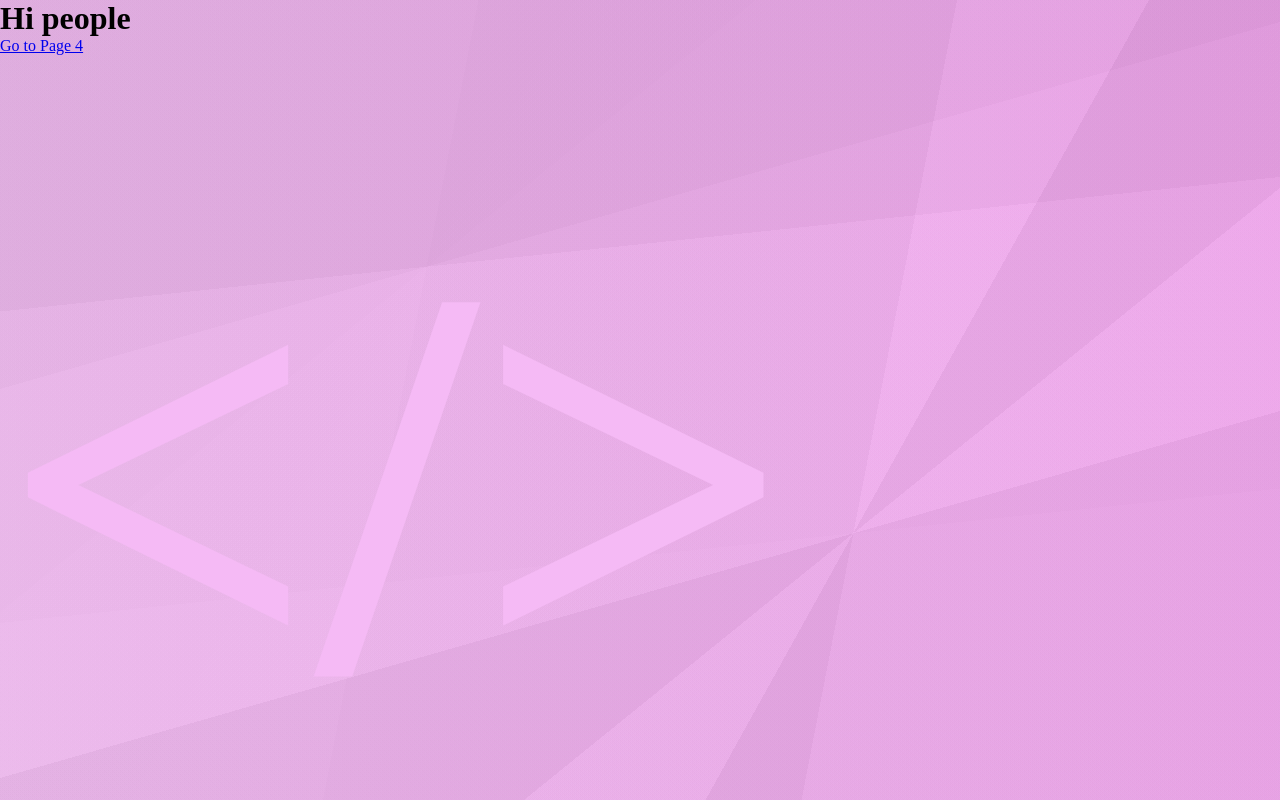
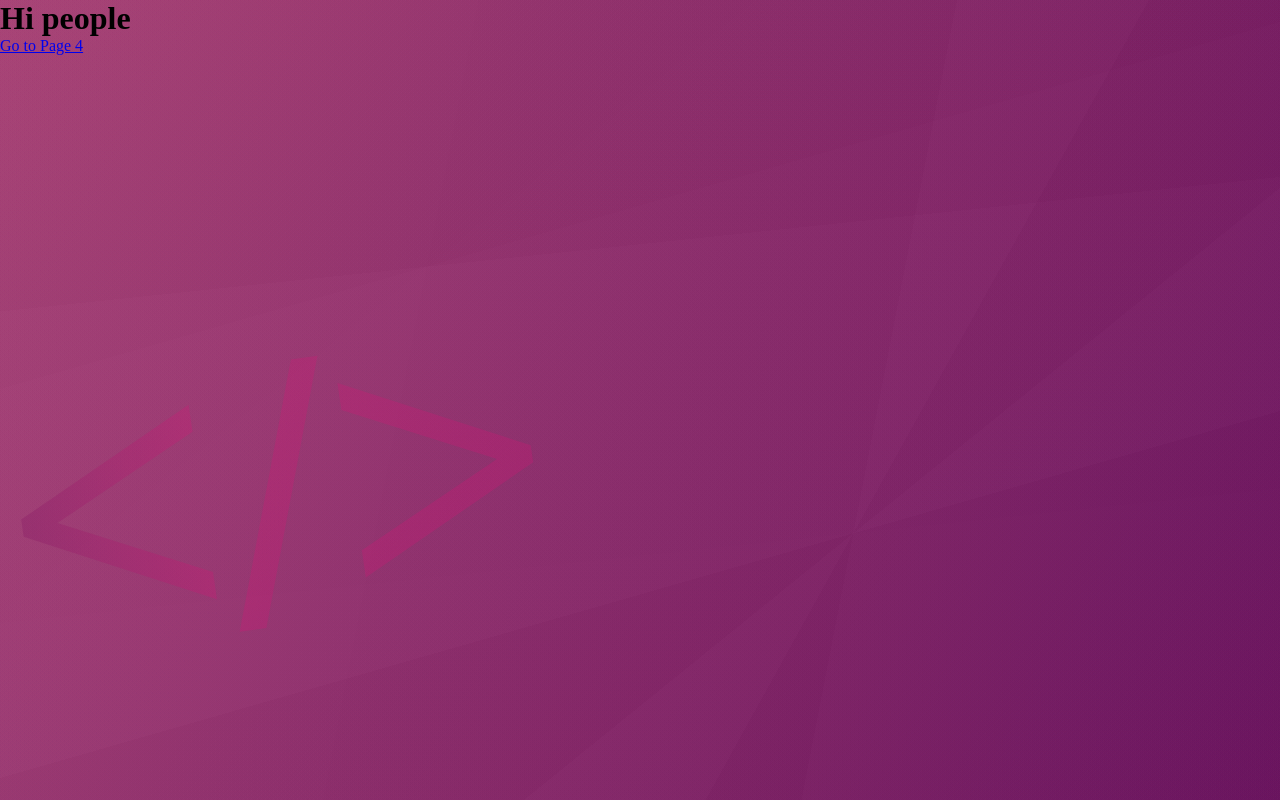
Before and after one commit to Hex-Zero/Main-Site, a Gatsby site: page / in a window 1280 px wide. Built offline with nearby package versions, Linux system fonts and the light colour scheme; Gatsby itself is replaced by a stand-in of ours.

Commit message:
animated symbol size corection

```diff
--- a/src/style/_layout.scss
+++ b/src/style/_layout.scss
@@ -5,9 +5,28 @@
   .background-simbol {
     position: absolute;
     z-index: -5;
-    font-size: 70vh;
+    font-size: calc(25vh + 15vw);
     font-weight: 700;
-    color: rgb(245, 186, 245);
-    top: 20vh;
+    top: 33vh;
+    transform: rotate(-8.3deg);
+    background: linear-gradient(
+      to right,
+      var(--mainT-color) 20%,
+      var(--mainDT-color) 40%,
+      var(--mainDT-color) 60%,
+      var(--mainT-color) 80%
+    );
+    background-size: 200% auto;
+
+    background-clip: text;
+    text-fill-color: transparent;
+    -webkit-background-clip: text;
+    -webkit-text-fill-color: transparent;
+    animation: shine 20s linear infinite;
   }
 }
+@keyframes shine {
+  to {
+    background-position: -200% center;
+  }
+}
--- a/src/style/_main.scss
+++ b/src/style/_main.scss
@@ -1,48 +1,48 @@
 html {
   background: linear-gradient(
       119deg,
-      rgba(240, 240, 240, 0.05) 0%,
-      rgba(240, 240, 240, 0.05) 33.333%,
-      rgba(243, 243, 243, 0.05) 33.333%,
-      rgba(243, 243, 243, 0.05) 66.666%,
-      rgba(56, 56, 56, 0.05) 66.666%,
-      rgba(56, 56, 56, 0.05) 99.999%
+      rgba(240, 240, 240, 0.015) 0%,
+      rgba(240, 240, 240, 0.015) 33.333%,
+      rgba(243, 243, 243, 0.015) 33.333%,
+      rgba(243, 243, 243, 0.015) 66.666%,
+      rgba(56, 56, 56, 0.015) 66.666%,
+      rgba(56, 56, 56, 0.015) 99.999%
     ),
     linear-gradient(
       141deg,
-      rgba(28, 28, 28, 0.05) 0%,
-      rgba(28, 28, 28, 0.05) 33.333%,
-      rgba(52, 52, 52, 0.05) 33.333%,
-      rgba(52, 52, 52, 0.05) 66.666%,
-      rgba(223, 223, 223, 0.05) 66.666%,
-      rgba(223, 223, 223, 0.05) 99.999%
+      rgba(28, 28, 28, 0.015) 0%,
+      rgba(28, 28, 28, 0.015) 33.333%,
+      rgba(52, 52, 52, 0.015) 33.333%,
+      rgba(52, 52, 52, 0.015) 66.666%,
+      rgba(223, 223, 223, 0.015) 66.666%,
+      rgba(223, 223, 223, 0.015) 99.999%
     ),
     linear-gradient(
       344deg,
-      rgba(26, 26, 26, 0.05) 0%,
-      rgba(26, 26, 26, 0.05) 33.333%,
-      rgba(209, 209, 209, 0.05) 33.333%,
-      rgba(209, 209, 209, 0.05) 66.666%,
-      rgba(120, 120, 120, 0.05) 66.666%,
-      rgba(120, 120, 120, 0.05) 99.999%
+      rgba(26, 26, 26, 0.015) 0%,
+      rgba(26, 26, 26, 0.015) 33.333%,
+      rgba(209, 209, 209, 0.015) 33.333%,
+      rgba(209, 209, 209, 0.015) 66.666%,
+      rgba(120, 120, 120, 0.015) 66.666%,
+      rgba(120, 120, 120, 0.015) 99.999%
     ),
     linear-gradient(
       101deg,
-      rgba(115, 115, 115, 0.05) 0%,
-      rgba(115, 115, 115, 0.05) 33.333%,
-      rgba(70, 70, 70, 0.05) 33.333%,
-      rgba(70, 70, 70, 0.05) 66.666%,
-      rgba(222, 222, 222, 0.05) 66.666%,
-      rgba(222, 222, 222, 0.05) 99.999%
+      rgba(115, 115, 115, 0.015) 0%,
+      rgba(115, 115, 115, 0.015) 33.333%,
+      rgba(70, 70, 70, 0.015) 33.333%,
+      rgba(70, 70, 70, 0.015) 66.666%,
+      rgba(222, 222, 222, 0.015) 66.666%,
+      rgba(222, 222, 222, 0.015) 99.999%
     ),
     linear-gradient(
       174deg,
-      rgba(55, 55, 55, 0.05) 0%,
-      rgba(55, 55, 55, 0.05) 33.333%,
-      rgba(201, 201, 201, 0.05) 33.333%,
-      rgba(201, 201, 201, 0.05) 66.666%,
-      rgba(245, 245, 245, 0.05) 66.666%,
-      rgba(245, 245, 245, 0.05) 99.999%
+      rgba(55, 55, 55, 0.015) 0%,
+      rgba(55, 55, 55, 0.015) 33.333%,
+      rgba(201, 201, 201, 0.015) 33.333%,
+      rgba(201, 201, 201, 0.015) 66.666%,
+      rgba(245, 245, 245, 0.015) 66.666%,
+      rgba(245, 245, 245, 0.015) 99.999%
     ),
-    linear-gradient(90deg, rgb(255, 191, 255), rgb(255, 166, 251));
+    linear-gradient(120deg, var(--main-color), var(--mainD-color));
 }
--- a/src/style/index.scss
+++ b/src/style/index.scss
@@ -1,7 +1,10 @@
 :root {
-  --main-color: rgb(219, 18, 119, 0.7);
+  --main-color: rgb(173, 65, 119);
   --mainL-color: rgba(253, 158, 206);
   --mainD-color: rgb(102, 10, 90);
+  --mainT-color: rgba(219, 18, 119, 0.253);
+  --mainLT-color: rgba(253, 158, 206);
+  --mainDT-color: rgba(102, 10, 90, 0.247);
   --sec-color: #ffffff;
   --secL-color: rgb(253, 248, 178);
   --secD-color: rgb(204, 190, 0);
```
